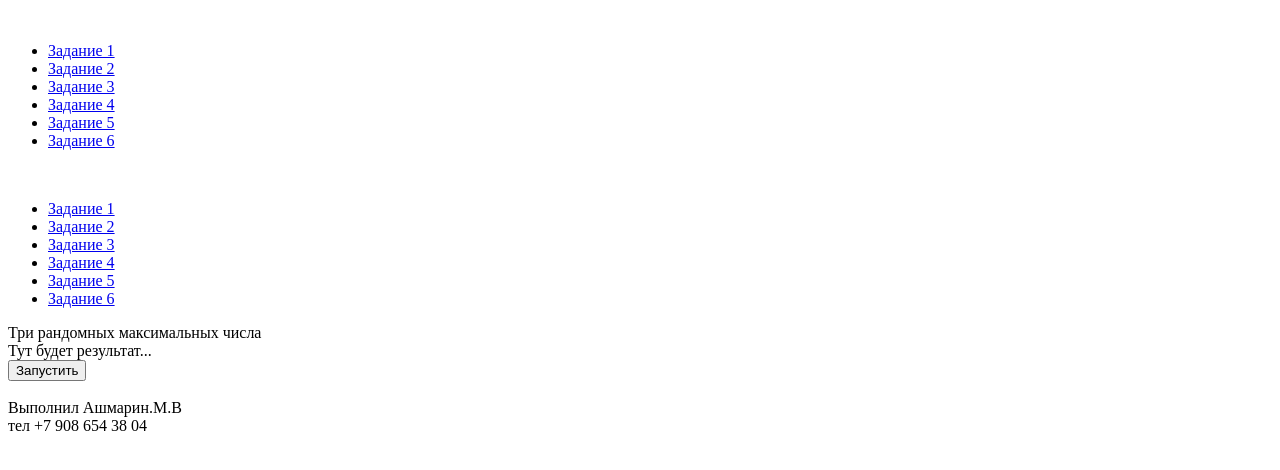
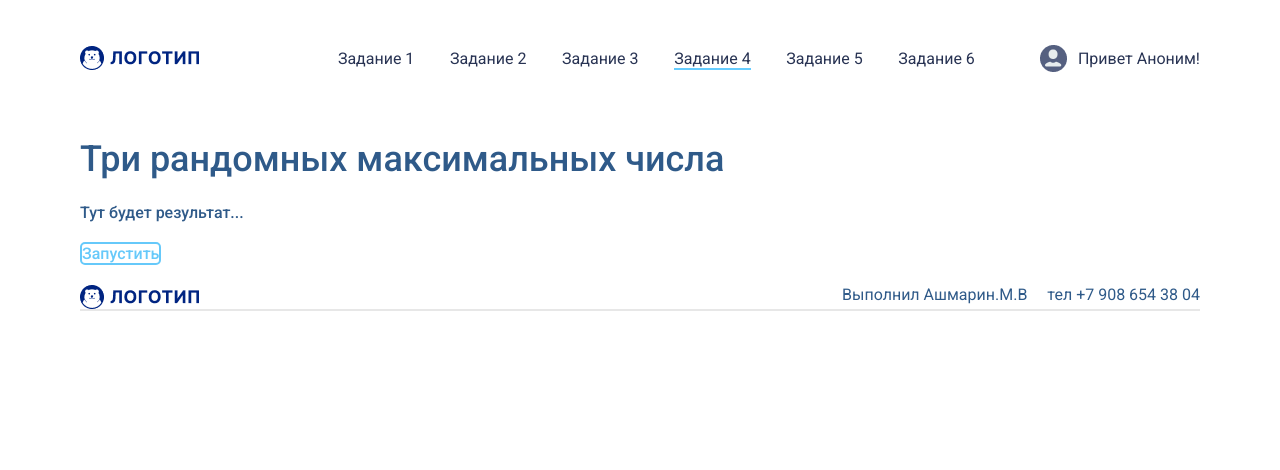
Before and after one commit to maksimyou/test, a plain HTML site: page random.html in a window 1280 px wide. Drawn offline with Linux system fonts and the light colour scheme; the site is published under a folder, as on GitHub Pages, so addresses that start at the root find nothing.

Commit message:
Update random.html

```diff
--- a/random.html
+++ b/random.html
@@ -6,7 +6,7 @@
     <meta http-equiv="X-UA-Compatible" content="IE=edge">
     <meta name="viewport" content="width=device-width, initial-scale=1.0">
     <title>Internship this is great</title>
-    <link rel="stylesheet" href="/style.css">
+    <link rel="stylesheet" href="./style.css">
     <style>
         @import url('https://fonts.googleapis.com/css2?family=Roboto:ital,wght@0,300;0,400;0,500;0,700;1,300;1,400;1,500;1,700&display=swap');
     </style>
@@ -21,20 +21,20 @@
 
         <div class="header_container">
             <div class="header_content">
-                <div class="logo"><img src="/Vector.png" alt=""></div>
+                <div class="logo"><img src="./Vector.png" alt=""></div>
 
                 <nav class="tasks_list_wrap">
                     <ul class="list_li">
-                        <li><a id="index" href="/index.html">Задание 1</a></li>
-                        <li><a id="form" href="/form.html">Задание 2</a></li>
-                        <li><a id="ackardeon" href="/ackardeon.html">Задание 3</a></li>
-                        <li><a id="random" href="/random.html">Задание 4</a></li>
-                        <li><a id="breadcrums" href="/breadcrums.html">Задание 5</a></li>
-                        <li><a id="/ajax" href="/ajax.html">Задание 6</a></li>
+                        <li><a id="index" href="./index.html">Задание 1</a></li>
+                        <li><a id="form" href="./form.html">Задание 2</a></li>
+                        <li><a id="ackardeon" href="./ackardeon.html">Задание 3</a></li>
+                        <li><a id="random" href="./random.html">Задание 4</a></li>
+                        <li><a id="breadcrums" href="./breadcrums.html">Задание 5</a></li>
+                        <li><a id="/ajax" href="./ajax.html">Задание 6</a></li>
                     </ul>
                 </nav>
                 <div class="user_content">
-                    <img alt="" src="/icon-user.png"><a class="user_text" href="#"></a>
+                    <img alt="" src="./icon-user.png"><a class="user_text" href="#"></a>
                 </div>
                 <div class="burger-menu">
                     <span class="icon-burger">
@@ -46,12 +46,12 @@
                 </div>
                 <div class="menu-burgger">
                     <ul class="">
-                        <li><a href="/index.html">Задание 1</a></li>
-                        <li><a href="/form.html">Задание 2</a></li>
-                        <li><a href="/ackardeon.html">Задание 3</a></li>
-                        <li><a href="/random.html">Задание 4</a></li>
-                        <li><a href="/breadcrums.html">Задание 5</a></li>
-                        <li><a href="/ajax.html">Задание 6</a></li>
+                        <li><a href="./index.html">Задание 1</a></li>
+                        <li><a href="./form.html">Задание 2</a></li>
+                        <li><a href="./ackardeon.html">Задание 3</a></li>
+                        <li><a href="./random.html">Задание 4</a></li>
+                        <li><a href="./breadcrums.html">Задание 5</a></li>
+                        <li><a href="./ajax.html">Задание 6</a></li>
                     </ul>
                 </div>
             </div>
@@ -64,7 +64,7 @@
 
         <div class="footer_container">
             <div class="footer_content">
-                <div class="logo_foot"><img src="/Vector.png" alt=""></div>
+                <div class="logo_foot"><img src="./Vector.png" alt=""></div>
                 <div class="container_data">
                     <div class="footer_completed">Выполнил Ашмарин.М.В</div>
                     <div class="footer_phone">тел +7 908 654 38 04</div>
@@ -87,7 +87,7 @@
         })
 
     </script>
-    <script src="/script.js"></script>
+    <script src="./script.js"></script>
 </body>
 
 </html>
```
